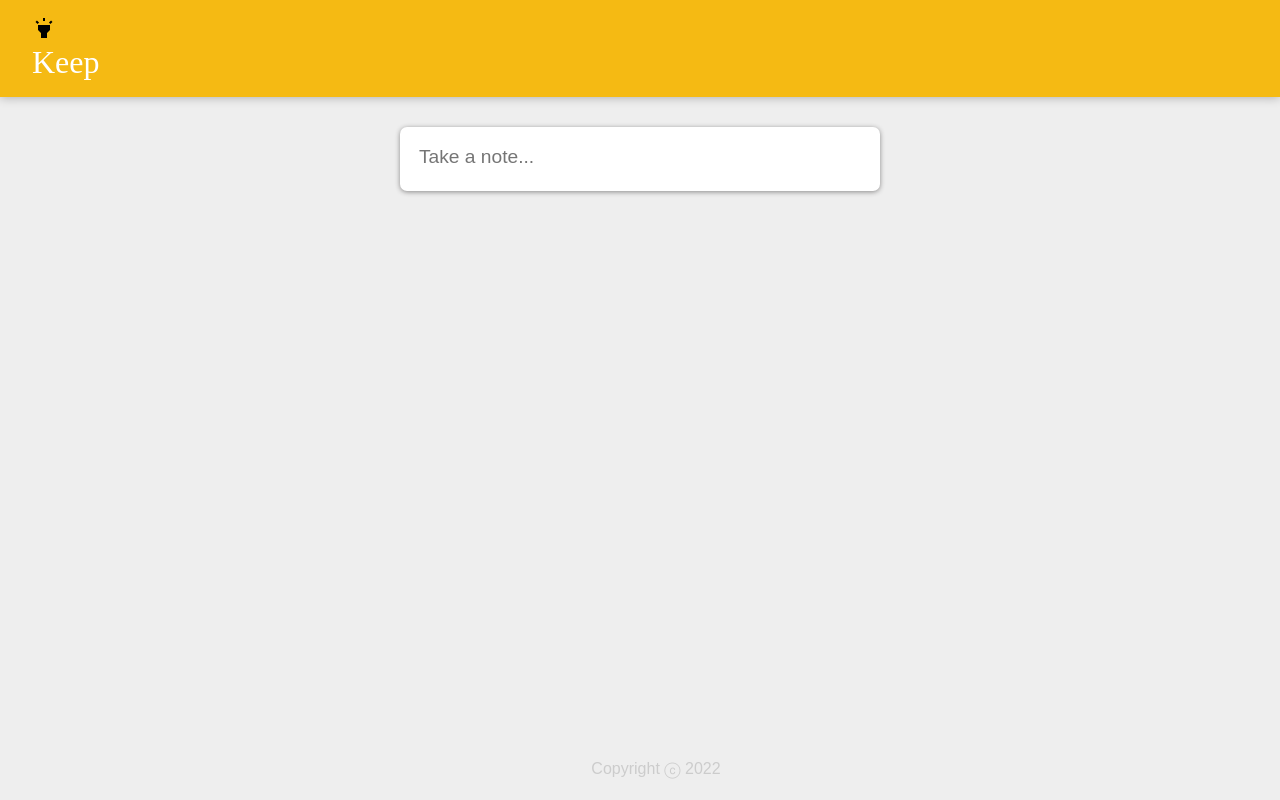
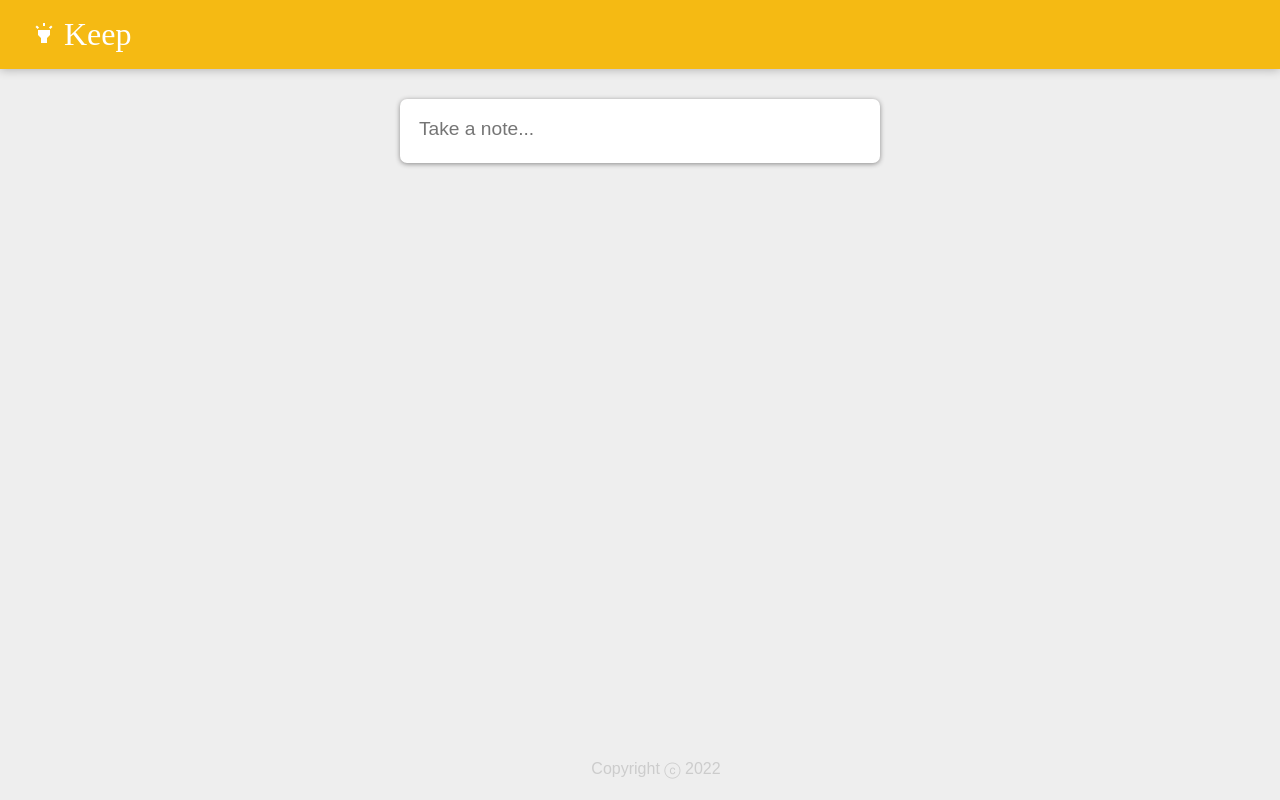
Before and after one commit to Vishwaraj/keeper-app, a React (Create React App) app: page / in a window 1280 px wide. Built offline with nearby package versions, Linux system fonts and the light colour scheme.

Commit message:
Update Header.jsx

```diff
--- a/src/components/Header.jsx
+++ b/src/components/Header.jsx
@@ -4,8 +4,7 @@ import HighlightIcon from "@material-ui/icons/Highlight";
 function Header() {
   return (
     <header>
-      <HighlightIcon />
-      <h1>Keep</h1>
+      <h1><HighlightIcon /> Keep</h1>
     </header>
   );
 }
```
